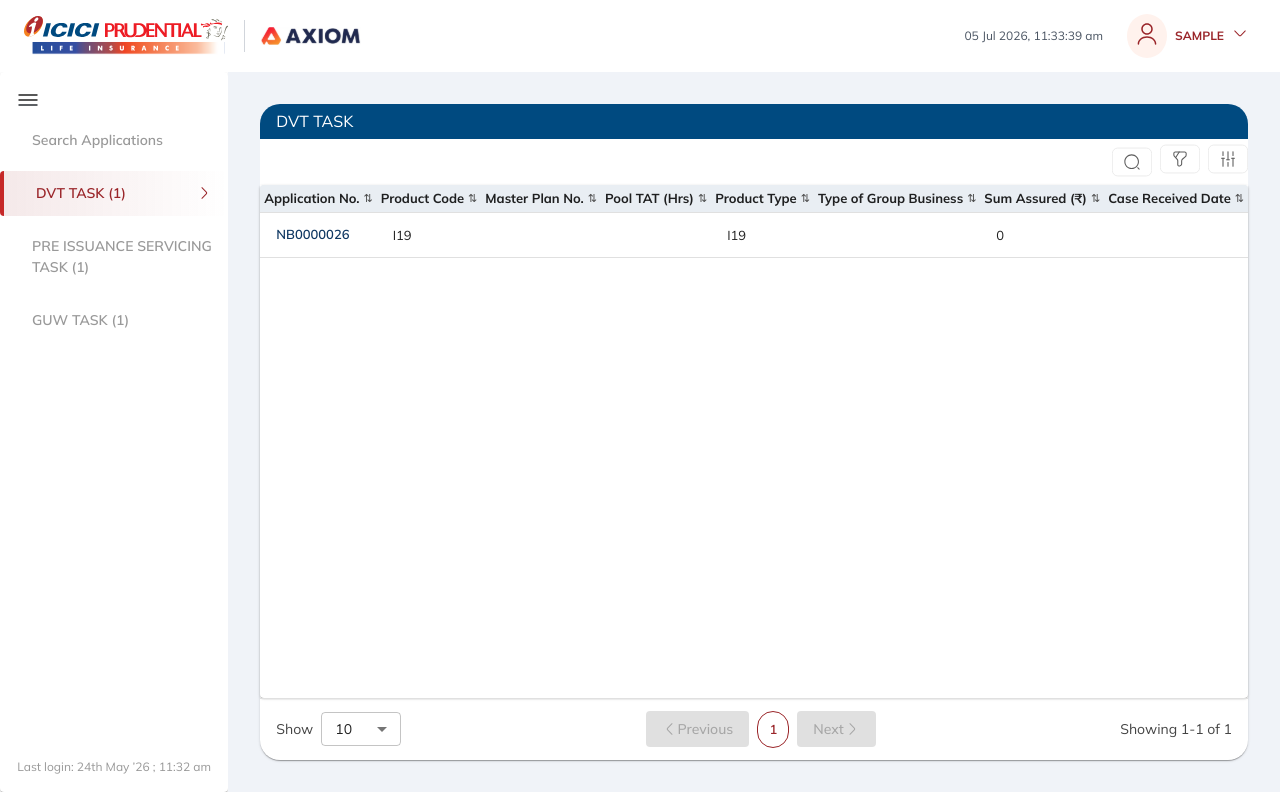
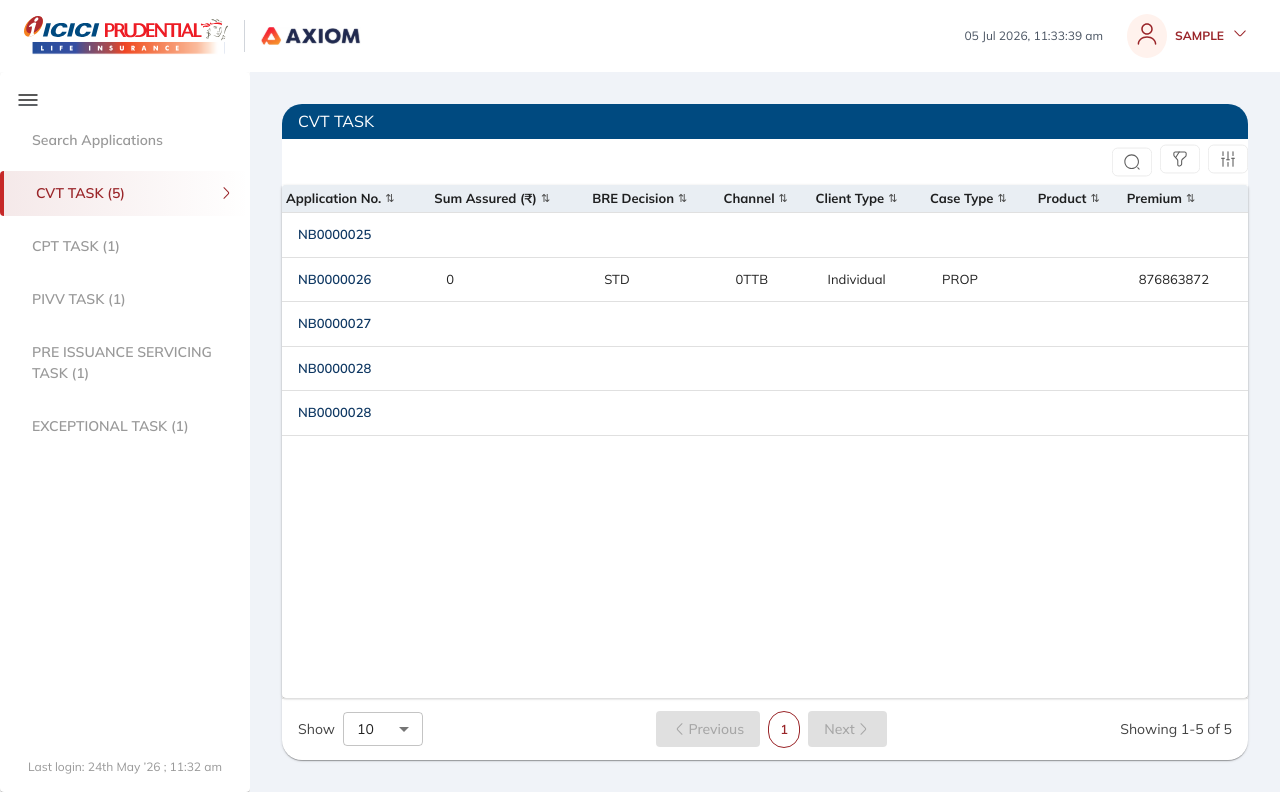
Before and after one commit to kavya9396/mid-office-axiom, a React (Vite) app: page /retail/inbox in a window 1280 px wide. Before the commit this address led to /group/inbox. Built offline with nearby package versions, Linux system fonts and the light colour scheme; sample sign-in values are in the browser's storage.

Commit message:
face value edit update

```diff
--- a/mock/inbox/roleList.json
+++ b/mock/inbox/roleList.json
@@ -1,7 +1,21 @@
 {
   "userId":"ipru74685",
   "poolData": {
-    "DVT_TASK": [
+    "CVT_TASK": [
+      {
+        "taskId": "2078.18755",
+
+        "applicationNo": "NB0000025",
+
+        "isMedical": false,
+
+        "roleType": "CVT_TASK",
+
+        "role": "RETAIL_CVT_USER",
+
+        "businessType": "RETAIL"
+      },
+
       {
         "id": 1,
 
@@ -23,11 +37,11 @@
 
         "channel": "0TTB",
 
-        "roleType": "DVT_TASK",
+        "roleType": "CVT_TASK",
 
-        "role": "GROUP_DVT_USER",
+        "role": "RETAIL_CVT_USER",
 
-        "businessType": "GROUP",
+        "businessType": "RETAIL",
 
         "state": "DRAFT",
 
@@ -55,8 +69,78 @@
 
         "caseStatus": "DRAFT",
         "breDecision":"STD"
+      },
+
+      {
+        "taskId": "2078.18771",
+
+        "applicationNo": "NB0000027",
+
+        "isMedical": false,
+
+        "roleType": "CVT_TASK",
+
+        "role": "RETAIL_CVT_USER",
+
+        "businessType": "RETAIL"
+      },
+
+      {
+        "taskId": "2078.18779",
+
+        "applicationNo": "NB0000028",
+
+        "isMedical": false,
+
+        "roleType": "CVT_TASK",
+
+        "role": "RETAIL_CVT_USER",
+
+        "businessType": "RETAIL"
+      },
+
+      {
+        "taskId": "2078.18791",
+
+        "applicationNo": "NB0000028",
+
+        "isMedical": false,
+
+        "roleType": "CVT_TASK",
+
+        "role": "RETAIL_CVT_USER",
+
+        "businessType": "RETAIL"
       }
-    ],"PRE_ISSUANCE_SERVICING_TASK":[
+    ],
+    "CPT_TASK":[
+      {
+        "taskId": "2078.18771",
+
+        "applicationNo": "NB0000027",
+
+        "isMedical": false,
+
+        "roleType": "CPT_TASK",
+
+        "role": "RETAIL_CPT_USER",
+
+        "businessType": "RETAIL"
+      }],
+      "PIVV_TASK":[
+      {
+        "taskId": "2078.18771",
+
+        "applicationNo": "NB0000027",
+
+        "isMedical": false,
+
+        "roleType": "PIVV_TASK",
+
+        "role": "RETAIL_PIVV_USER",
+
+        "businessType": "RETAIL"
+      }],"PRE_ISSUANCE_SERVICING_TASK":[
       {
         "taskId": "2078.18771",
 
@@ -66,64 +150,22 @@
 
         "roleType": "PRE_ISSUANCE_SERVICING_TASK",
 
-        "role": "GROUP_PRE_ISSUANCE_SERVICING_USER",
+        "role": "RETAIL_PRE_ISSUANCE_SERVICING_USER",
 
-        "businessType": "GROUP"
-      }], "GUW_TASK": [
+        "businessType": "RETAIL"
+      }],"EXCEPTIONAL_TASK":[
       {
-        "id": 1,
+        "taskId": "2078.18771",
 
-        "taskId": "18763",
-
-        "applicationNo": "NB0000026",
-
-        "productCode": "I19",
-
-        "sumAssured": 0,
-
-        "appliedSa": 0,
-
-        "annualPremium": 876863872,
-
-        "productType": "I19",
+        "applicationNo": "NB0000027",
 
         "isMedical": false,
 
-        "channel": "0TTB",
+        "roleType": "EXCEPTIONAL_TASK",
 
-        "roleType": "GUW_TASK",
+        "role": "RETAIL_EXCEPTIONAL_USER",
 
-        "role": "GROUP_GUW_USER",
-
-        "businessType": "GROUP",
-
-        "state": "DRAFT",
-
-        "dateAndTimeStamp": "2026-06-30T19:45:29.847589",
-
-        "displayName": "ARYAYAN Khan",
-
-        "clientType": "Individual",
-
-        "caseType": "PROP",
-
-        "uwName": "case-intiation-orchestrator",
-
-        "userId": "case-intiation-orchestrator",
-
-        "endDate": "2026-06-19",
-
-        "status": "DRAFT",
-
-        "premium": "876863872",
-
-        "nameOfProposer": "ARYAYAN Khan",
-
-        "nameOfLifeAssured": "ARYAYAN Khan",
-
-        "caseStatus": "DRAFT",
-        "breDecision":"STD"
-      }
-    ]
+        "businessType": "RETAIL"
+      }]
   }
 }
--- a/src/modules/DRS/DRS_Accordions/ApplicantProfile/ApplicantProfile.tsx
+++ b/src/modules/DRS/DRS_Accordions/ApplicantProfile/ApplicantProfile.tsx
@@ -26,6 +26,7 @@ import Eia from "./Eia"
 import { formatDOB } from "../../../../utils/helpers"
 import { useAppDispatch } from "../../../../store/hooks"
 import { applicantProfileSubmitThunk } from "../../../../store/thunks/applicantProfileSubmitThunk"
+import { setProductFaceValue } from "../../../../store/slices/drsSlice"
 // import { updateApplicantProfile } from "../../../../store/slices/drsSlice"
 import { useParams } from "react-router-dom"
 import { useSelector } from "react-redux"
@@ -458,6 +459,10 @@ const buildProfileFromReduxData = (
     } as unknown as Partial<SummaryResponse>;
 };
 
+const getProductFields = (): FormField[] => [
+    { name: "faceValue", label: "Face Value" },
+];
+
 const buildFormData = (
     profile?: Partial<SummaryResponse>
 ): ApplicantEditForm => ({
@@ -472,6 +477,7 @@ const buildFormData = (
     identityProofType: profile?.kycDetails?.identityProofType ?? "",
     identityProofNumber: profile?.kycDetails?.identityProofNumber ?? "",
     addressProof: profile?.kycDetails?.addressProof ?? "",
+    faceValue: "",
     communicationAddressLine1: profile?.communicationAddressDetails?.addressLine1 ?? "",
     communicationAddressLine2: profile?.communicationAddressDetails?.addressLine2 ?? "",
     communicationAddressLine3: profile?.communicationAddressDetails?.addressLine3 ?? "",
@@ -552,6 +558,8 @@ export const SectionCard = ({
     </Box>
 );
 
+const productFields = getProductFields();
+
 const ApplicantProfile = ({ profile, selectedApplicantTab }: ApplicantProfileProps) => {
     const roleType = localStorage.getItem("roleType") ?? "";
     const { applicationNumber } = useParams<{ applicationNumber: string }>();
@@ -577,8 +585,17 @@ const ApplicantProfile = ({ profile, selectedApplicantTab }: ApplicantProfilePro
             : baseProfile;
 
     const initialFormData = useMemo(
-        () => buildFormData(displayProfile),
-        [displayProfile]
+        () => {
+            const appOverview = (drsData as unknown as Record<string, unknown> | null)?.applicationOverview as Record<string, unknown> | undefined;
+            const productList = Array.isArray(appOverview?.productDetail)
+                ? (appOverview!.productDetail as Array<Record<string, unknown>>)
+                : ((drsData?.productDetail as unknown as Array<Record<string, unknown>> | undefined) ?? []);
+            return {
+                ...buildFormData(displayProfile),
+                faceValue: String(productList[0]?.faceValue ?? ""),
+            };
+        },
+        [displayProfile, drsData]
     );
 
     const [formData, setFormData] = useState<ApplicantEditForm>(initialFormData);
@@ -795,9 +812,17 @@ const ApplicantProfile = ({ profile, selectedApplicantTab }: ApplicantProfilePro
     };
 
     const handleOpenEdit = () => {
+        const appOverview = (drsData as unknown as Record<string, unknown> | null)?.applicationOverview as Record<string, unknown> | undefined;
+        const productList = Array.isArray(appOverview?.productDetail)
+            ? (appOverview!.productDetail as Array<Record<string, unknown>>)
+            : ((drsData?.productDetail as unknown as Array<Record<string, unknown>> | undefined) ?? []);
+        const currentFaceValue = String(productList[0]?.faceValue ?? "");
         setFieldErrors({});
         setSubmitError(null);
-        setFormData(buildFormData(displayProfile));
+        setFormData({
+            ...buildFormData(displayProfile),
+            faceValue: currentFaceValue,
+        });
         setOpenEditDialog(true);
     };
 
@@ -888,7 +913,14 @@ const ApplicantProfile = ({ profile, selectedApplicantTab }: ApplicantProfilePro
             return;
         }
 
-        const baselineData = buildFormData(displayProfile);
+        const appOverview = (drsData as unknown as Record<string, unknown> | null)?.applicationOverview as Record<string, unknown> | undefined;
+        const productList = Array.isArray(appOverview?.productDetail)
+            ? (appOverview!.productDetail as Array<Record<string, unknown>>)
+            : ((drsData?.productDetail as unknown as Array<Record<string, unknown>> | undefined) ?? []);
+        const baselineData = {
+            ...buildFormData(displayProfile),
+            faceValue: String(productList[0]?.faceValue ?? ""),
+        };
         const updatedDetails = Object.entries(formData).reduce<Partial<ApplicantEditForm>>(
             (acc, [key, value]) => {
                 const formKey = key as keyof ApplicantEditForm;
@@ -920,9 +952,14 @@ const ApplicantProfile = ({ profile, selectedApplicantTab }: ApplicantProfilePro
 
             const serverUpdatedDetails = response.updatedDetails;
             const finalUpdatedDetails = {
+                ...updatedDetails,
                 ...(serverUpdatedDetails ?? {}),
-                ...updatedDetails,
             };
+
+            const savedFaceValue = finalUpdatedDetails.faceValue;
+            if (typeof savedFaceValue === "string") {
+                dispatch(setProductFaceValue(savedFaceValue));
+            }
 
             // Calculate the updated profile
             if (!displayProfile) {
@@ -1089,6 +1126,24 @@ const ApplicantProfile = ({ profile, selectedApplicantTab }: ApplicantProfilePro
                             ))}
                         </Box>
                     </Box>
+                    <Divider />
+                    <Box>
+                        <Typography sx={{ color: "#444", fontSize: "14px", fontWeight: 700 }}>Product</Typography>
+                        <Box
+                            sx={{
+                                display: "grid",
+                                gridTemplateColumns: "repeat(3, 1fr)",
+                                gap: 2,
+                                mt: 1,
+                            }}
+                        >
+                            {productFields.map((field) => (
+                                <Box key={field.name}>
+                                    {renderField(field)}
+                                </Box>
+                            ))}
+                        </Box>
+                    </Box>
                 </Box>
             </CustomDialog>
         </>
--- a/src/modules/DRS/DRS_Accordions/ApplicationOverview.tsx
+++ b/src/modules/DRS/DRS_Accordions/ApplicationOverview.tsx
@@ -1,4 +1,4 @@
-import { Box, Container } from "@mui/material";
+import { Box, Container, Typography } from "@mui/material";
 import type { Column } from "../../../components/ui/Table/Table";
 import CustomAccordion from "../../../components/ui/Accordion/Accordion";
 import CustomTable from "../../../components/ui/Table/Table";
@@ -47,6 +47,7 @@ const ApplicationOverview = () => {
     ? (applicationOverview.riderDetails as Array<Record<string, unknown>>)
     : ((data?.riderDetails as unknown as Array<Record<string, unknown>> | undefined) ?? []);
 
+  const faceValue = String(firstProduct?.faceValue ?? "");
   const roleType = localStorage.getItem("roleType") ?? "";
   const expandedRoles = [
     'Ready For Issuance Pool',
@@ -138,6 +139,35 @@ const ApplicationOverview = () => {
         {/* <CustomAccordion title="Application Overview" defaultExpanded={userRole ==='CPT'?true:false}> */}
         <CustomAccordion title="Application Overview" defaultExpanded={isExpanded}>
           <Box sx={{ p: 2, backgroundColor: "#f6f6f6", borderRadius: "8px" }}>
+            <Box
+              sx={{
+                display: "grid",
+                gridTemplateColumns: "repeat(6, 1fr)",
+                gap: 2,
+                backgroundColor: "#f6f6f6",
+                borderRadius: 2,
+                mb: 2,
+              }}
+            >
+              <Box>
+                <Typography sx={{ color: "#444", fontSize: 14, fontWeight: 400 }}>Product Name</Typography>
+                <Typography sx={{ color: "#161616", fontWeight: 600, fontSize: 12 }}>
+                  {String(firstProduct?.name ?? "-")}
+                </Typography>
+              </Box>
+              <Box>
+                <Typography sx={{ color: "#444", fontSize: 14, fontWeight: 400 }}>Product Code</Typography>
+                <Typography sx={{ color: "#161616", fontWeight: 600, fontSize: 12 }}>
+                  {String(firstProduct?.code ?? "-")}
+                </Typography>
+              </Box>
+              <Box>
+                <Typography sx={{ color: "#444", fontSize: 14, fontWeight: 400 }}>Face Value</Typography>
+                <Typography sx={{ color: "#161616", fontWeight: 600, fontSize: 12 }}>
+                  {faceValue || "-"}
+                </Typography>
+              </Box>
+            </Box>
             <GridSection columns={6} items={applicationDetails} />
           </Box>
           {riderRows.length > 0 && (
--- a/src/store/slices/drsSlice.ts
+++ b/src/store/slices/drsSlice.ts
@@ -37,6 +37,30 @@ const drsSlice = createSlice({
         breOutput: action.payload,
       };
     },
+    setProductFaceValue: (state, action: { payload: string }) => {
+      if (!state.data) return;
+
+      const nextFaceValue = action.payload;
+      const dataRecord = state.data as unknown as Record<string, unknown>;
+      const appOverview = dataRecord.applicationOverview as Record<string, unknown> | undefined;
+      const appOverviewProducts = Array.isArray(appOverview?.productDetail)
+        ? (appOverview!.productDetail as Array<Record<string, unknown>>)
+        : [];
+
+      if (appOverviewProducts.length > 0) {
+        appOverviewProducts[0] = {
+          ...appOverviewProducts[0],
+          faceValue: nextFaceValue,
+        };
+      }
+
+      if (Array.isArray(state.data.productDetail) && state.data.productDetail.length > 0) {
+        state.data.productDetail[0] = {
+          ...state.data.productDetail[0],
+          faceValue: nextFaceValue,
+        };
+      }
+    },
   },
   extraReducers: (builder) => {
     builder
@@ -72,5 +96,5 @@ const drsSlice = createSlice({
   },
 });
 
-export const { setBreOutput } = drsSlice.actions;
+export const { setBreOutput, setProductFaceValue } = drsSlice.actions;
 export default drsSlice.reducer;
--- a/src/types/drs.types.ts
+++ b/src/types/drs.types.ts
@@ -930,6 +930,8 @@ export interface ApplicantEditForm {
   identityProofNumber: string;
   addressProof: string;
 
+  faceValue: string;
+
   communicationAddressLine1: string;
   communicationAddressLine2: string;
   communicationAddressLine3: string;
```
